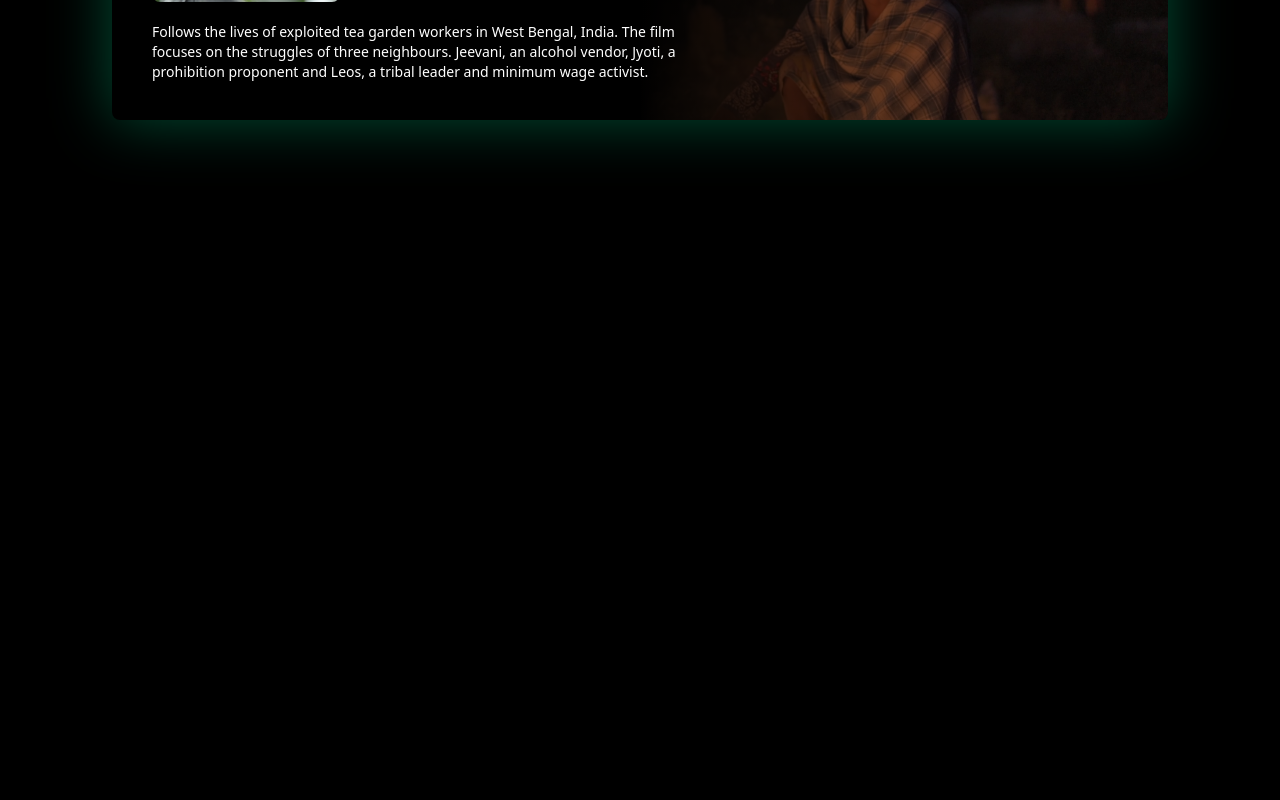
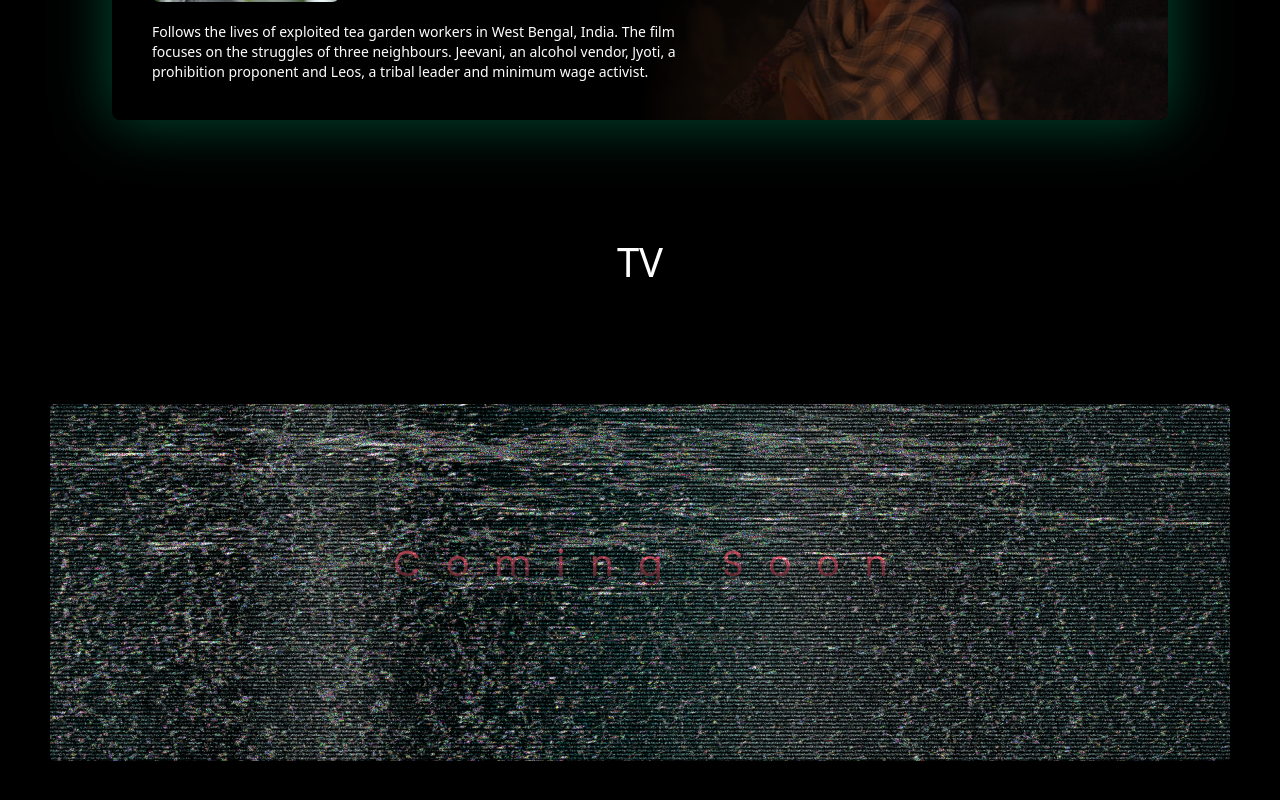
Before and after one commit to Ashutoshkr23/boys-played-well, a Next.js app: page / in a window 1280 px wide. Shown: the part 1788-2588 px from the top of the page. Before the commit the page ends 2020 px from the top, so only its background shows below. Built offline with nearby package versions, Linux system fonts and the light colour scheme.

Commit message:
TV section Done

```diff
--- a/src/Component/Films.jsx
+++ b/src/Component/Films.jsx
@@ -5,8 +5,8 @@ import FilmsComponent from '../Component/FilmsComponent'
 function Films() {
   return (
     <div>
-      <div className='flex flex-col my-28 justify-center text-white'>
-        <h1 className='text-[40px] mx-auto'>FILMS</h1>
+      <div className='flex flex-col my-28 items-center text-white'>
+        <h1 className='text-[40px] '>FILMS</h1>
         <FilmsComponent
         img1={'/assets/Images/Movie/kashmiri-1.png'}
         img2={'/assets/Images/Movie/KM-1.png'}
--- /dev/null
+++ b/src/Component/Tv.jsx
@@ -0,0 +1,14 @@
+import React from 'react'
+
+function Tv() {
+  return (
+    <div>
+          <div className='flex flex-col my-28 items-center text-white'>
+              <h1 className='text-[40px] mb-28'>TV</h1>
+              <img src="/assets/Images/TV/TV.png" alt="" />
+         </div>
+    </div>
+  )
+}
+
+export default Tv
--- a/src/pages/index.tsx
+++ b/src/pages/index.tsx
@@ -10,6 +10,7 @@ import Demo from '../Component/Demo'
 import Merchandise from '../Component/Merchandise'
 import About from '../Component/About'
 import Films from '../Component/Films'
+import TV from '../Component/TV'
 
 const inter = Inter({ subsets: ['latin'] })
 
@@ -19,6 +20,7 @@ export default function Home() {
     <Navbar/>
     <Main/>
     <Films/>
+    <TV/>
 </div>
   )
 }
```
Also changed, not shown: public/assets/Images/TV/TV.png (added).
